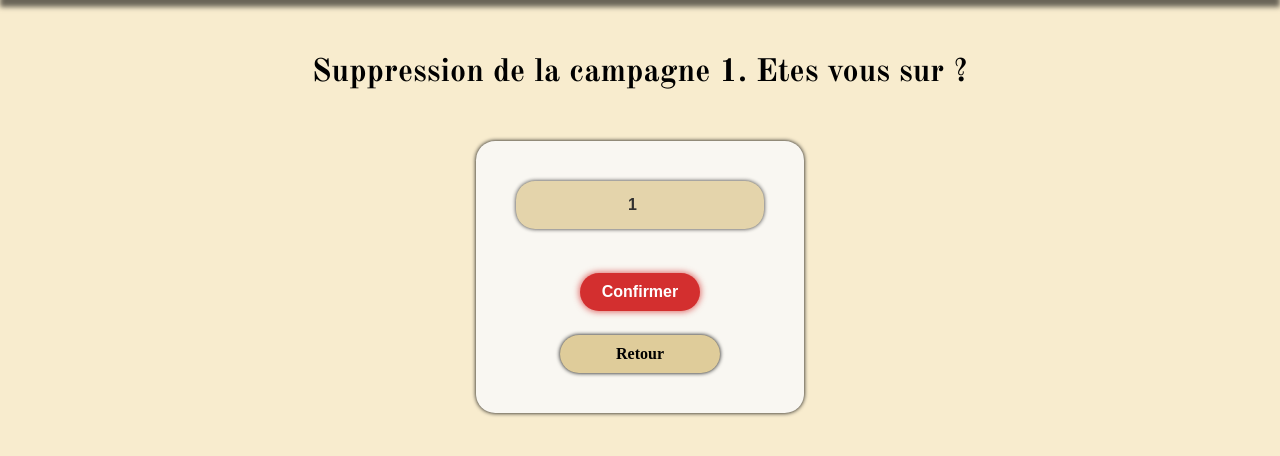
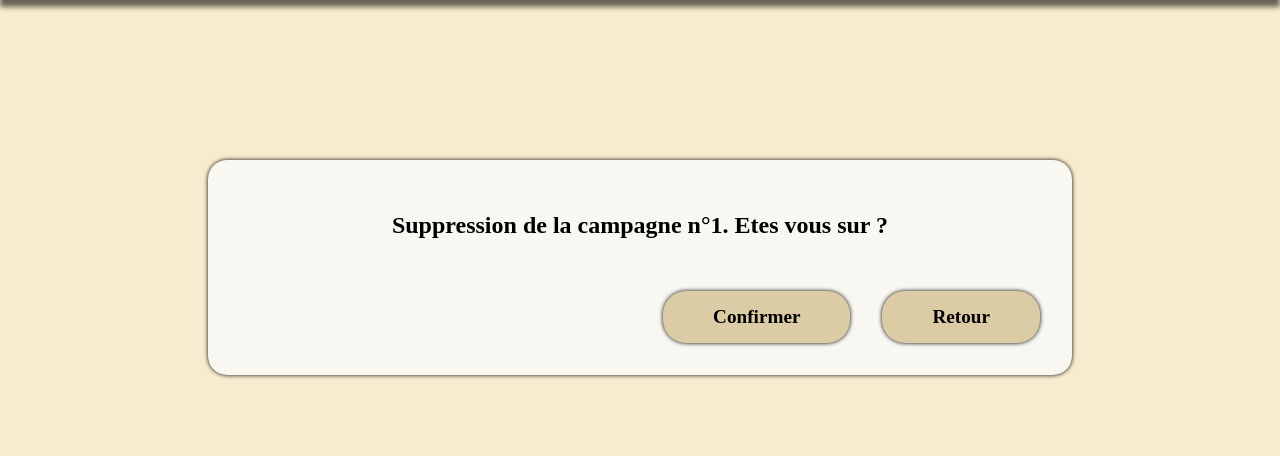
Before and after one commit to JorisVachey/SAE_ADN, a Flask app: page /campagnes/1/delete/ in a window 1280 px wide. Shown: the part 112-568 px from the top of the page. Run offline with Flask 3, Linux system fonts and the light colour scheme; a user stored in the database is signed in; tables that the repository leaves empty hold one stand-in row (values such as "Sample post").

Commit message:
ajustemment html css page suppression_campagne

```diff
--- /dev/null
+++ b/flask/monApp/static/css/styles_tout.css
@@ -0,0 +1,65 @@
+.block {
+    display: flex;
+    flex-direction: column;
+    justify-content: center;
+    align-items: center;
+    width: 100%;
+    margin-top: 10em;
+}
+
+form {
+    width: 50em;
+    display: flex;
+    flex-direction: column;
+    align-items: center;
+    background-color: #F9F7F2;
+    border-radius: 1.2em;
+    box-shadow: 0px 0px 4px 0px rgb(0, 0, 0);
+    padding: 2em;
+}
+
+.menu_deroulant {
+    background-color: #dccca5;
+    box-shadow: 0px 0px 4px 0px rgb(0, 0, 0);
+    border: none;
+    border-radius: 1.2em;
+    padding: 1.3em 1.5em;
+    color: black;
+    font-weight: bold;
+    outline: none;
+    width: 100%;
+    box-sizing: border-box;
+    text-align: center;
+}
+
+.menu_deroulant::placeholder {
+    color: rgba(59, 59, 59, 0.8);
+    font-weight: bold;
+}
+
+.block_boutons {
+    width: 100%;
+    display: flex;
+    justify-content: right;
+    gap: 2em;
+    margin-top: 2em;
+}
+
+.boutons_fonctionnels {
+    color: #000;
+    font-family: inherit;
+    font-weight: bold;
+    font-size: 1.2rem;
+    border: none;
+    padding: 15px 50px;
+    cursor: pointer;
+    background-color: #dccca5;
+    border-radius: 1.2em;
+    box-shadow: 0px 0px 4px 0px rgb(0, 0, 0);
+    transition: 0.3s;
+    text-decoration: none;
+}
+
+.boutons_fonctionnels:hover {
+    transform: scale(1.05);
+}
--- a/flask/monApp/templates/modif_campagne.html
+++ b/flask/monApp/templates/modif_campagne.html
@@ -1,17 +1,21 @@
 {% extends "base.html" %}
 
 {% block styles_additionnels %}
-<link rel="stylesheet" href="{{ url_for('static', filename='css/style_supprimer_campagne.css') }}">
+<link rel="stylesheet" href="{{ url_for('static', filename='css/styles_tout.css') }}">
 {% endblock %}
 
 {% block main %}
-<h1>Suppression de la campagne {{ campagne.numCampagne }}. Etes vous sur ?</h1>
-<form role="form" method="POST" action="{{ url_for ('eraseCampagne') }}">
-    {{ deleteForm.hidden_tag () }}
-    <div class="form-group mb-3">
-        {{ deleteForm.numCampagne(size=50, readonly=True, class_="form-control") }}
-    </div>
-    <input class="bouton_plat" type="submit" value="Confirmer">
-    <a href="{{ url_for('detail_campagne', numCampagne=campagne.numCampagne) }}" class="bouton_plat">Retour</a>
-</form>
+<section class="block">
+    <form role="form" method="POST" action="{{ url_for ('eraseCampagne') }}">
+        <h1>Suppression de la campagne n°{{ campagne.numCampagne }}. Etes vous sur ?</h1>
+        {{ deleteForm.hidden_tag () }}
+        <div style="display: none;">
+            {{ deleteForm.numCampagne(size=50, readonly=True, class_="menu_deroulant") }}
+        </div>
+        <div class="block_boutons">
+            <input class="boutons_fonctionnels" type="submit" value="Confirmer">
+            <a href="{{ url_for('detail_campagne', numCampagne=campagne.numCampagne) }}" class="boutons_fonctionnels">Retour</a>
+        </div>
+    </form>
+</section>
 {% endblock %}
```
